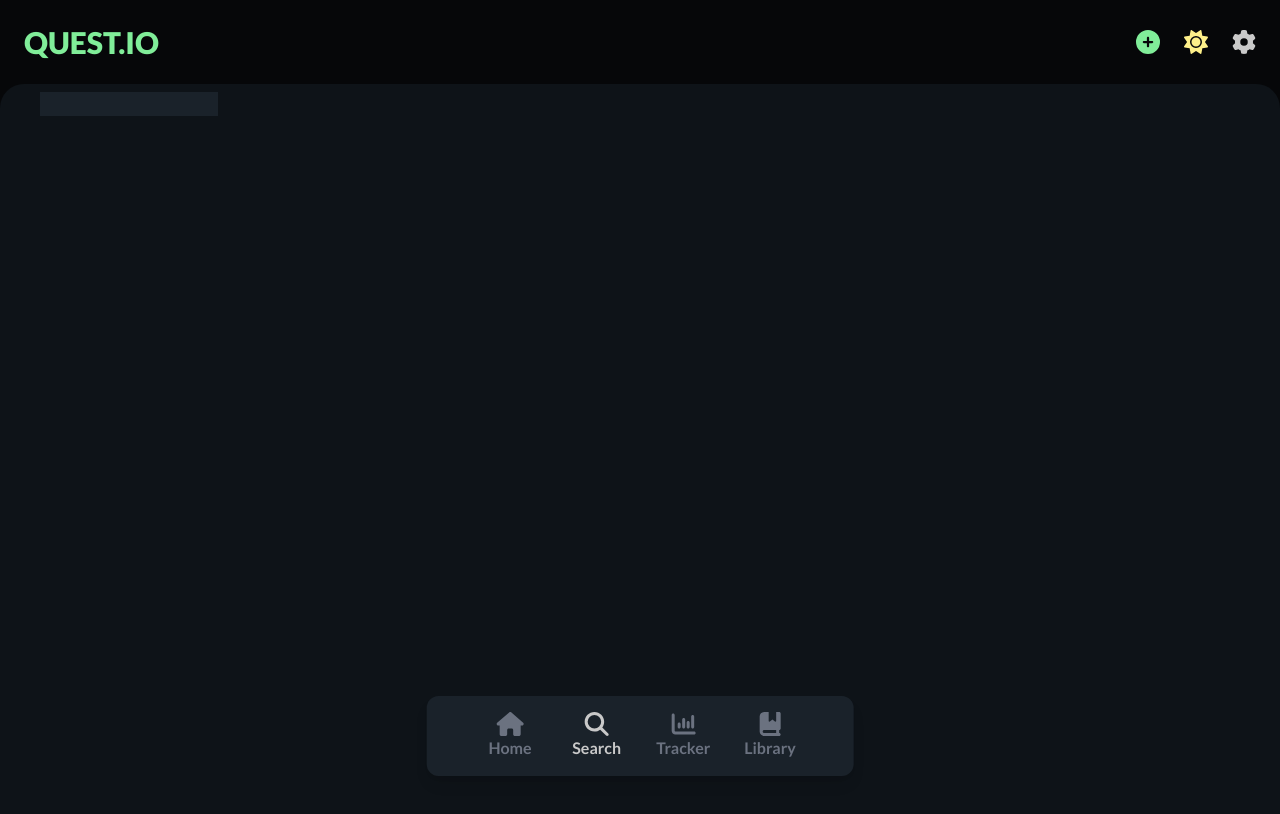
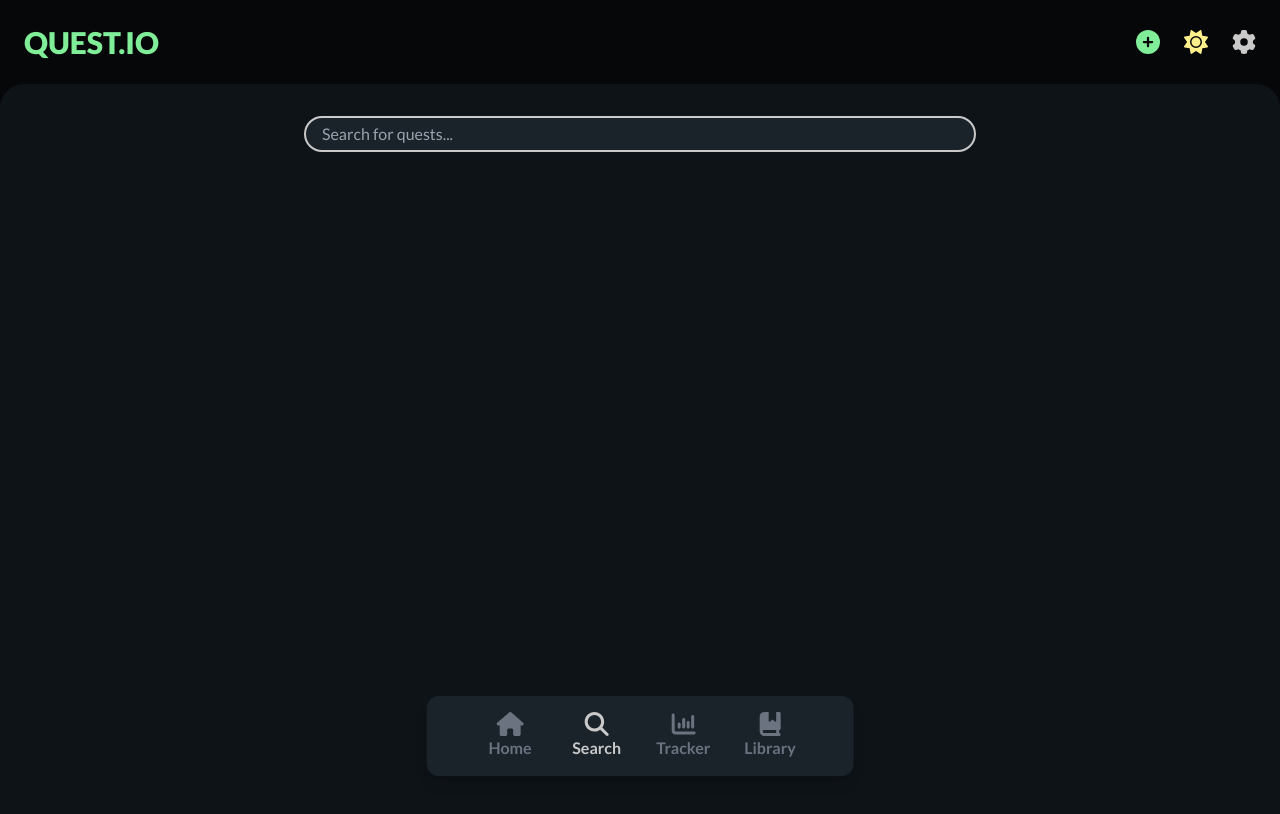
Before and after one commit to dalonga-kohi/questio, a React (Vite) app: page /search in a window 1280 px wide. Shown: the top 814 px of the page. Built offline with nearby package versions, Linux system fonts and the light colour scheme.

Commit message:
Add searchbar styling

```diff
--- a/src/App/index.css
+++ b/src/App/index.css
@@ -16,7 +16,9 @@
   h2 {
     @apply font-extrabold text-2xl md:text-3xl;
   }
-
+  input {
+    font-family: 'Lato';
+  }
   * {
     scrollbar-width: thin;
     scrollbar-color: #7f7f7f #ffffff00;
--- a/src/components/main/Search/SearchSlice.ts
+++ b/src/components/main/Search/SearchSlice.ts
@@ -7,7 +7,7 @@ interface State {
   val: string
 }
 interface Action {
-  payload: {val: string}
+  payload: { val: string }
 }
 
 const SearchSlice = createSlice({
--- a/src/components/main/Search/features/SearchBar.tsx
+++ b/src/components/main/Search/features/SearchBar.tsx
@@ -3,18 +3,20 @@ import { ChangeEvent } from 'react'
 export type InputEvent = ChangeEvent<HTMLInputElement>
 
 interface IProps {
-  handler: (event: InputEvent) => void,
+  handler: (event: InputEvent) => void
   value: string
 }
 
-const SearchBar = ({ handler,value }: IProps) => {
+const SearchBar = ({ handler, value }: IProps) => {
   return (
     <>
       <input
         type="text"
         value={value}
         onChange={handler}
-        className="dark:bg-black-light"
+        placeholder='Search for quests...'
+        className="dark:bg-black-light bg-white px-4 focus:border-green-500 dark:focus:border-accent border-2 transition-colors
+        dark:border-white-light border-slate-700 rounded-3xl py-1 outline-none w-5/6 max-w-2xl"
       />
     </>
   )
--- a/src/components/main/Search/index.tsx
+++ b/src/components/main/Search/index.tsx
@@ -7,12 +7,15 @@ const Search = () => {
   const dispatch = useDispatch()
   const val = useSelector((state) => state.search.val)
 
-
   const inputHandler = (e: InputEvent) => {
-    dispatch(setInputValue({val: e.target.value}))
+    dispatch(setInputValue({ val: e.target.value }))
   }
 
-  return <SearchBar handler={inputHandler} value={val}/>
+  return (
+    <div className="flex flex-col justify-start items-center pt-4 sm:pt-6">
+      <SearchBar handler={inputHandler} value={val} />
+    </div>
+  )
 }
 
 export default Search
```
